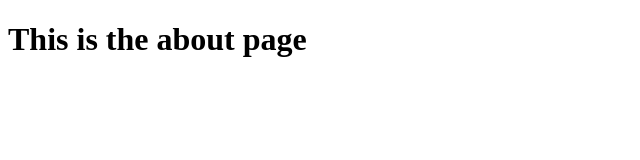
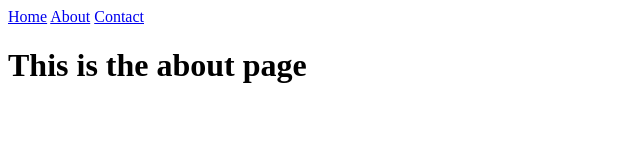
Before and after one commit to Ayoroq/basic-node-info-site, a website: page views/about.html in a window 1280 px wide. Shown: the whole page, without its empty margins (0-640 px from the left). Drawn offline with Linux system fonts and the light colour scheme.

Commit message:
Added a basic navbar to the top of each page

```diff
--- a/views/about.html
+++ b/views/about.html
@@ -1,11 +1,16 @@
 <!DOCTYPE html>
 <html lang="en">
-<head>
-    <meta charset="UTF-8">
-    <meta name="viewport" content="width=device-width, initial-scale=1.0">
+  <head>
+    <meta charset="UTF-8" />
+    <meta name="viewport" content="width=device-width, initial-scale=1.0" />
     <title>Document</title>
-</head>
-<body>
+  </head>
+  <body>
+    <nav class="nav">
+      <a href="/">Home</a>
+      <a href="/about">About</a>
+      <a href="/contact-me">Contact</a>
+    </nav>
     <h1>This is the about page</h1>
-</body>
+  </body>
 </html>
```
Also changed, not shown: views/contact-me.html (+11 -6 lines), views/index.html (+11 -6 lines), index.js (renamed from server.js).
